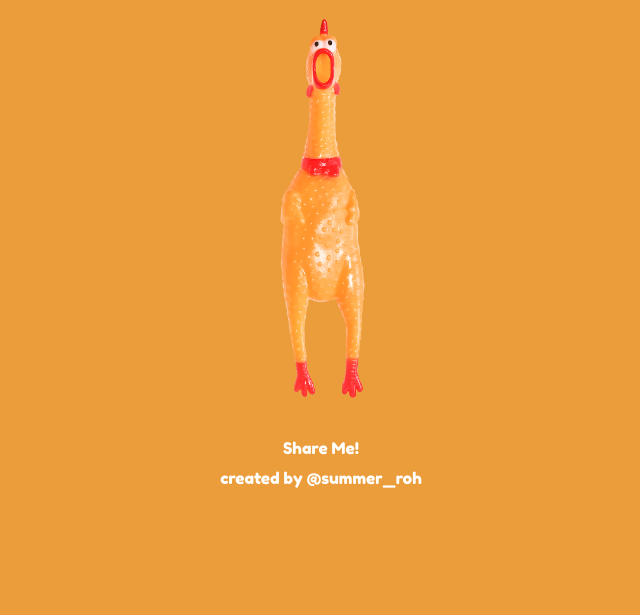
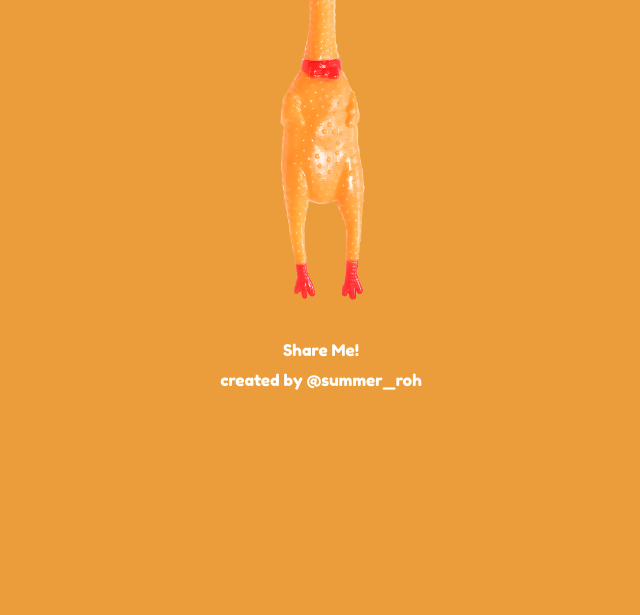
Before and after one commit to summerroh/RubberChicken, a plain HTML site: page index.html in a window 1280 px wide. Shown: the part 185-800 px from the top of the page, without its empty margins (319-959 px from the left). Drawn offline with Linux system fonts and the light colour scheme.

Commit message:
removed flex wrap

```diff
--- a/index.html
+++ b/index.html
@@ -54,17 +54,14 @@
             flex-direction: column;
             /* align-items: center; */
             justify-content: center;
-            flex-wrap: wrap;
-            height: 100%;
-
-
-
+            /* flex-wrap: wrap; */
+            /* height: 100%; */
 
         }
-        .container > div {
+        /* .container > div { */
           /* flex: 1; */
           /* overflow: auto; */
-        }
+        /* } */
 
         .image {
             height: 450px;
```
